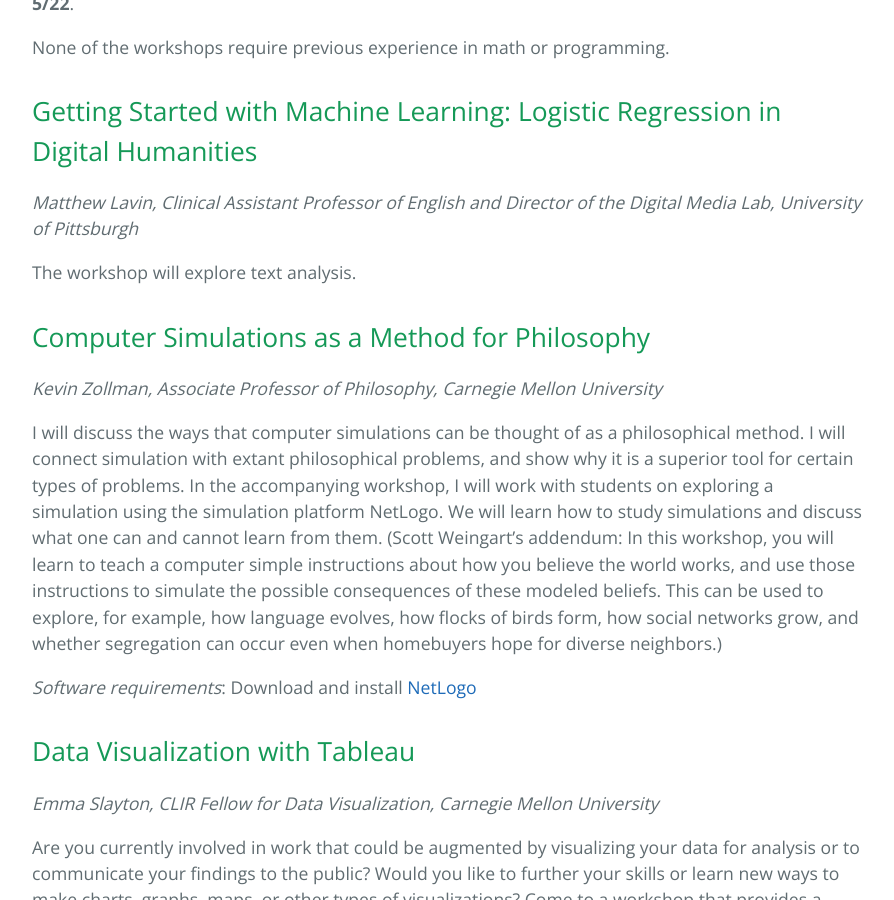
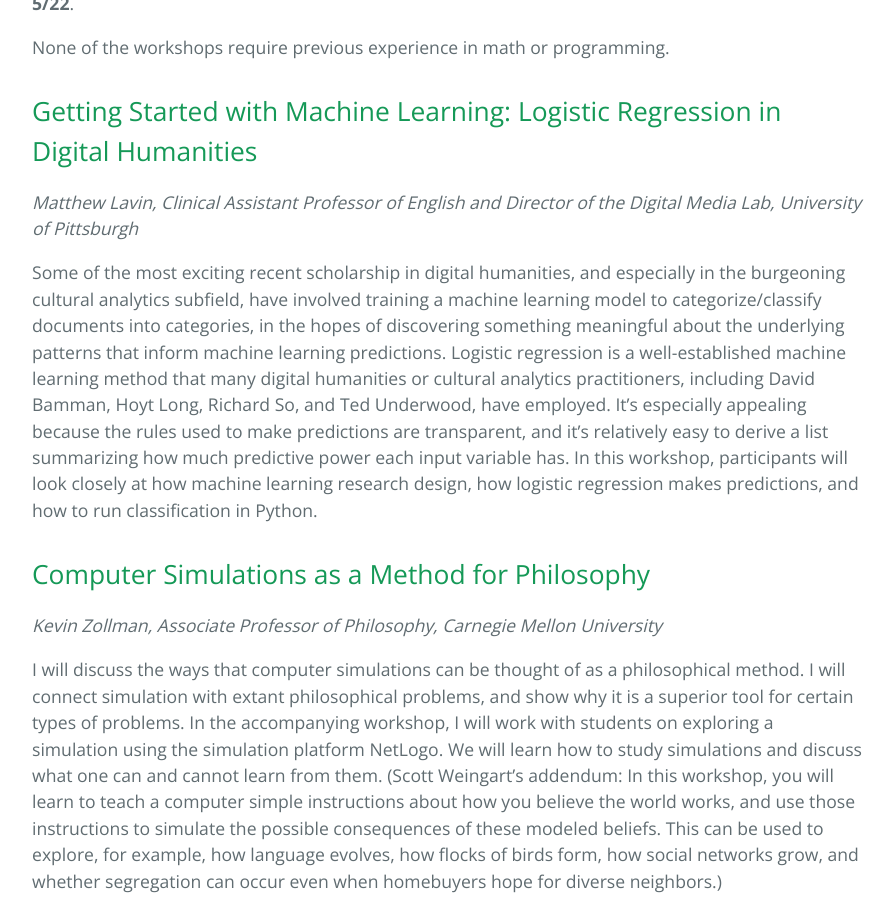
Before and after one commit to dSHARP-CMU/DH-Literacy-Workshop-at-CMU-2019, a Jekyll site: the page built from breakouts.md, in a window 1280 px wide and 900 px high, scrolled down 548 px. Shown: the whole window, without its empty margins (192-1086 px from the left). Built offline with Jekyll 4.4.1, drawn with Linux system fonts in a browser that asks for light colours; our own code applies the rules of GitHub Pages for plain Markdown files.

Commit message:
Update breakouts.md

```diff
--- a/breakouts.md
+++ b/breakouts.md
@@ -10,7 +10,7 @@ None of the workshops require previous experience in math or programming.
 ## Getting Started with Machine Learning: Logistic Regression in Digital Humanities
 _Matthew Lavin, Clinical Assistant Professor of English and Director of the Digital Media Lab, University of Pittsburgh_
 
-The workshop will explore text analysis.
+Some of the most exciting recent scholarship in digital humanities, and especially in the burgeoning cultural analytics subfield, have involved training a machine learning model to  categorize/classify documents into categories, in the hopes of discovering something meaningful about the underlying patterns that inform machine learning predictions. Logistic regression is a well-established machine learning method that many digital humanities or cultural analytics practitioners, including David Bamman, Hoyt Long, Richard So, and Ted Underwood, have employed. It’s especially appealing because the rules used to make predictions are transparent, and it’s relatively easy to derive a list summarizing how much predictive power each input variable has. In this workshop, participants will look closely at how machine learning research design, how logistic regression makes predictions, and how to run classification in Python.
 
 ## Computer Simulations as a Method for Philosophy
 _Kevin Zollman, Associate Professor of Philosophy, Carnegie Mellon University_
```
